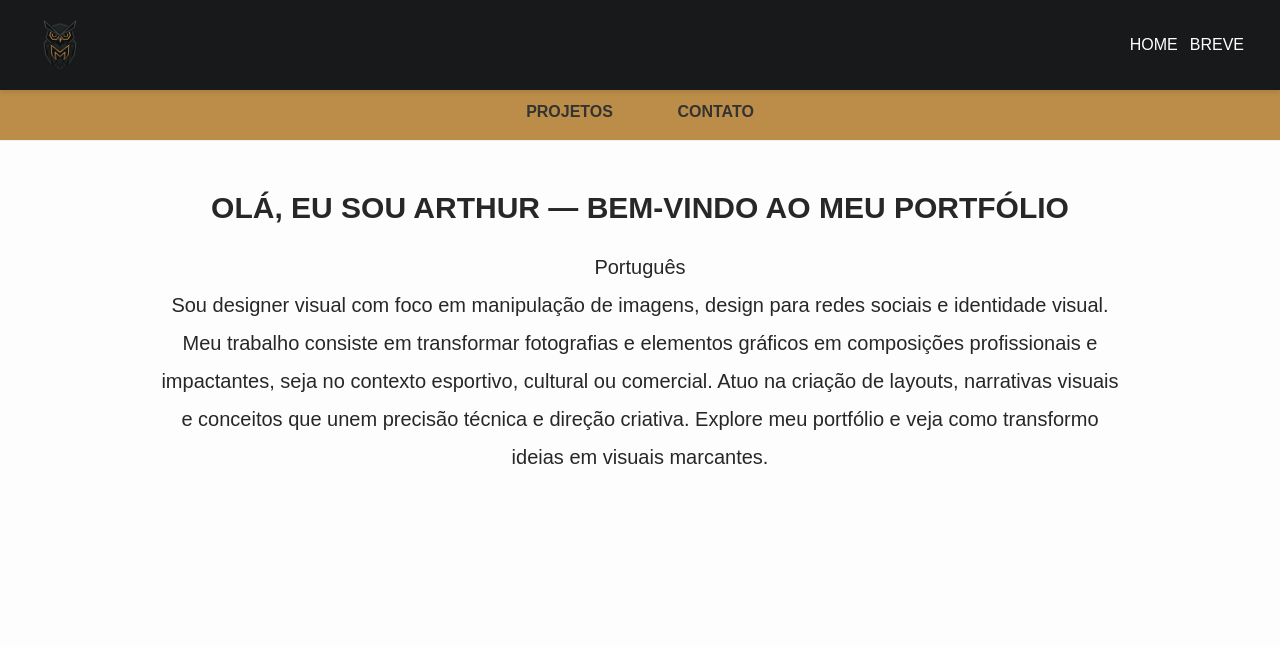
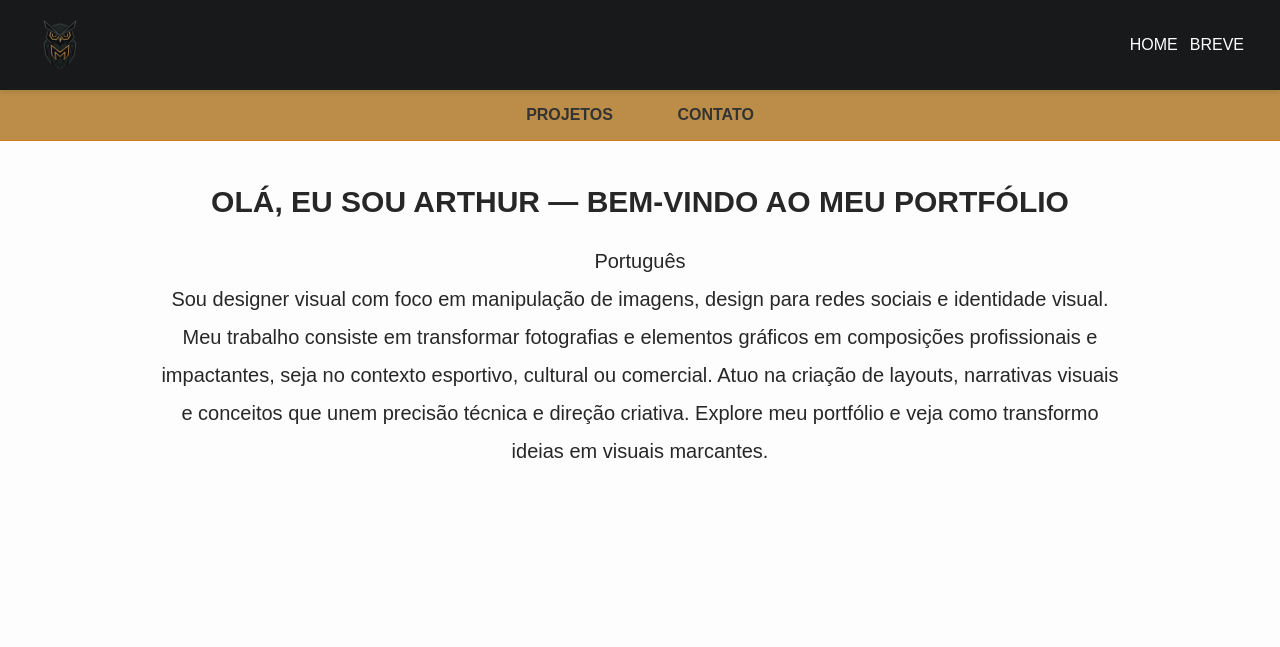
Before and after one commit to ARTHURJSMORAIS/OrigOwl, a plain HTML site: page index.html in a window 1280 px wide. Shown: the top 647 px of the page. Drawn offline with Linux system fonts and the light colour scheme.

Commit message:
descrição das alterações

```diff
--- a/css/index.css
+++ b/css/index.css
@@ -79,13 +79,13 @@ nav a:hover {
 /* Barra intermediária */
 .midbar {
   width: 100%;
-  border-bottom: 1px solid #eee;
-  padding: 15px;
+  border-bottom: 1px solid #d17b19;
+  padding: 12px;
   display: flex;
   justify-content: center;
   background: #bb8d48;
   position: sticky;
-  top: 84px; /* altura do header */
+  top: 90px; /* altura do header */
   z-index: 999;
 }
 
@@ -128,7 +128,7 @@ nav a:hover {
 
 /* Menu toggle mobile */
 .menu-toggle {
-  font-size: 1.9rem;
+  font-size: 1.8rem;
   background: none;
   border: none;
   color: rgb(255, 255, 255);
```
